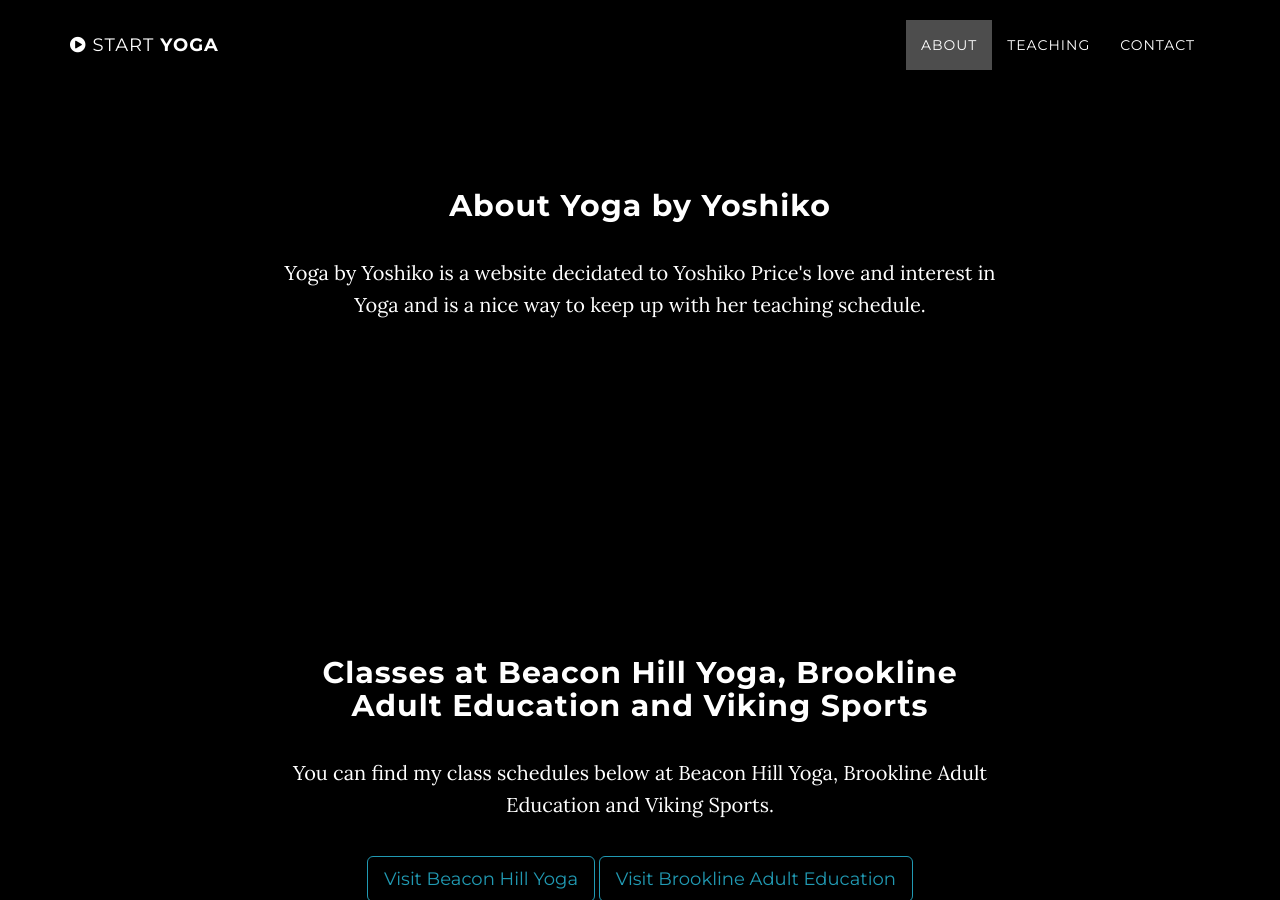
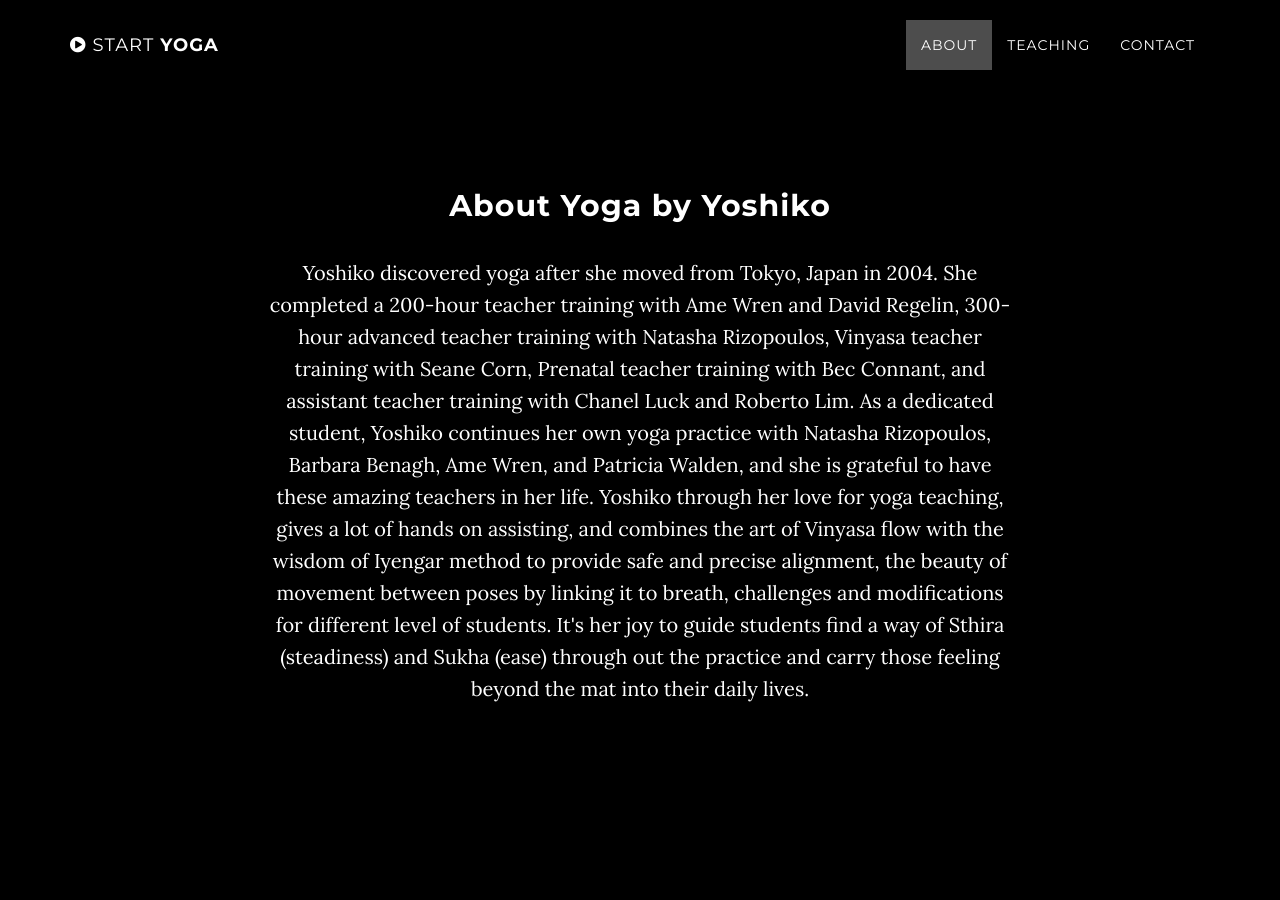
Before and after one commit to yokkos/yokkos.github.io, a Jekyll site: the page built from index.html, in a window 1280 px wide and 900 px high, scrolled down 911 px. Built offline with Jekyll 4.4.1, drawn with Linux system fonts in a browser that asks for light colours; nearby versions of some CDN libraries; library files that are not in the unit come from our copies.

Commit message:
Update about.html

```diff
--- a/_includes/about.html
+++ b/_includes/about.html
@@ -3,7 +3,14 @@
         <div class="row">
             <div class="col-lg-8 col-lg-offset-2">
                 <h2>About Yoga by Yoshiko</h2>
-                <p> Yoga by Yoshiko is a website decidated to Yoshiko Price's love and interest in Yoga and is a nice way to keep up with her teaching schedule.</p>
+                <p> Yoshiko discovered yoga after she moved from Tokyo, Japan in 2004.
+She completed a 200-hour teacher training with Ame Wren and David Regelin, 300-hour advanced teacher training with Natasha Rizopoulos, Vinyasa teacher training with Seane Corn, Prenatal teacher training with Bec Connant, and assistant teacher training with Chanel Luck and Roberto Lim.
+
+As a dedicated student, Yoshiko continues her own yoga practice with Natasha Rizopoulos, Barbara Benagh, Ame Wren, and Patricia Walden, and she is grateful to have these amazing teachers in her life.
+
+Yoshiko through her love for yoga teaching, gives a lot of hands on assisting, and combines the art of Vinyasa flow with the wisdom of Iyengar method to provide safe and precise alignment, the beauty of movement between poses by linking it to breath, challenges and modifications for different level of students.
+It's her joy to guide students find a way of Sthira (steadiness) and Sukha (ease) through out the practice and carry those feeling beyond the mat into their daily lives.
+</p>
             </div>
         </div>
     </section>
```
